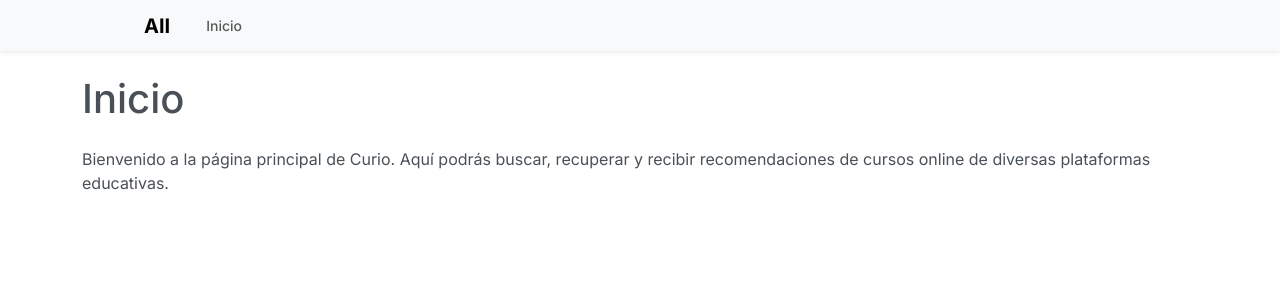
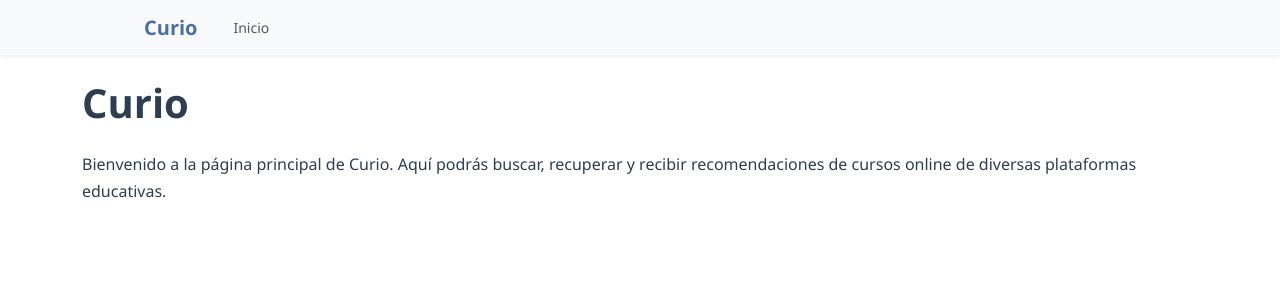
Before and after one commit to mquirosq/proyecto-aii, a Django app: page / in a window 1280 px wide. Shown: the top 300 px of the page. Run offline with Django 5.2, Linux system fonts and the light colour scheme; some libraries are stand-ins or nearby versions.

Commit message:
Imrpoved vidual style

```diff
--- /dev/null
+++ b/courses/static/css/curious.css
@@ -0,0 +1,365 @@
+
+:root {
+    --curious-primary: #4a6fa5;
+    --curious-secondary: #e8833a;
+    --curious-accent: #f4b942;
+    --curious-success: #5cb85c;
+    --curious-info: #17a2b8;
+    --curious-light: #f8f9fa;
+    --curious-dark: #2c3e50;
+    --curious-purple: #9b59b6;
+    --transition-smooth: all 0.3s cubic-bezier(0.4, 0, 0.2, 1);
+}
+
+/* Smooth, professional animations */
+* {
+    transition: var(--transition-smooth);
+}
+
+/* Body refinements */
+body {
+    font-family: 'Segoe UI', Tahoma, Geneva, Verdana, sans-serif;
+    line-height: 1.7;
+    color: var(--curious-dark);
+}
+
+/* Headings with curiosity spark */
+h1, h2, h3, h4, h5, h6 {
+    font-weight: 600;
+    position: relative;
+    display: inline-block;
+}
+
+h1::after, h2::after {
+    content: '';
+    position: absolute;
+    bottom: -5px;
+    left: 0;
+    width: 0;
+    height: 3px;
+    background: linear-gradient(90deg, var(--curious-secondary), var(--curious-accent));
+    transition: width 0.4s ease;
+}
+
+h1:hover::after, h2:hover::after {
+    width: 100%;
+}
+
+/* Interactive cards with hover elevation */
+.card {
+    border: none;
+    border-radius: 12px;
+    box-shadow: 0 2px 8px rgba(0,0,0,0.08);
+    overflow: hidden;
+    transition: transform 0.3s ease, box-shadow 0.3s ease;
+}
+
+.card:hover {
+    transform: translateY(-5px) scale(1.02);
+    box-shadow: 0 12px 24px rgba(74, 111, 165, 0.15);
+}
+
+/* Playful button styles */
+.btn {
+    border-radius: 8px;
+    font-weight: 500;
+    padding: 0.6rem 1.5rem;
+    position: relative;
+    overflow: hidden;
+}
+
+.btn::before {
+    content: '';
+    position: absolute;
+    top: 50%;
+    left: 50%;
+    width: 0;
+    height: 0;
+    border-radius: 50%;
+    background: rgba(255, 255, 255, 0.3);
+    transform: translate(-50%, -50%);
+    transition: width 0.6s, height 0.6s;
+}
+
+.btn:hover::before {
+    width: 300px;
+    height: 300px;
+}
+
+.btn-primary {
+    background: linear-gradient(135deg, var(--curious-primary), #3d5a8c);
+    border: none;
+}
+
+.btn-secondary {
+    background: linear-gradient(135deg, var(--curious-secondary), #d16b1f);
+    border: none;
+}
+
+/* Curiosity badges */
+.badge {
+    border-radius: 6px;
+    padding: 0.4em 0.8em;
+    font-weight: 500;
+    font-size: 0.85em;
+}
+
+/* Interactive links with underline animation */
+a:not(.btn):not(.nav-link) {
+    color: var(--curious-primary);
+    text-decoration: none;
+    position: relative;
+    font-weight: 500;
+}
+
+a:not(.btn):not(.nav-link)::after {
+    content: '';
+    position: absolute;
+    width: 100%;
+    height: 2px;
+    bottom: -2px;
+    left: 0;
+    background: var(--curious-secondary);
+    transform: scaleX(0);
+    transform-origin: left;
+    transition: transform 0.3s ease;
+}
+
+a:not(.btn):not(.nav-link):hover::after {
+    transform: scaleX(1);
+}
+
+/* Playful form inputs */
+.form-control, .form-select {
+    border-radius: 8px;
+    border: 2px solid #e0e0e0;
+    padding: 0.7rem 1rem;
+    transition: border-color 0.3s ease, box-shadow 0.3s ease;
+}
+
+.form-control:focus, .form-select:focus {
+    border-color: var(--curious-primary);
+    box-shadow: 0 0 0 0.2rem rgba(74, 111, 165, 0.15);
+}
+
+/* Alert boxes with personality */
+.alert {
+    border-radius: 10px;
+    border-left: 4px solid;
+    padding: 1rem 1.5rem;
+    animation: slideInDown 0.5s ease;
+}
+
+@keyframes slideInDown {
+    from {
+        opacity: 0;
+        transform: translateY(-20px);
+    }
+    to {
+        opacity: 1;
+        transform: translateY(0);
+    }
+}
+
+.alert-info {
+    border-left-color: var(--curious-info);
+    background: linear-gradient(135deg, rgba(23, 162, 184, 0.1), rgba(23, 162, 184, 0.05));
+}
+
+.alert-success {
+    border-left-color: var(--curious-success);
+    background: linear-gradient(135deg, rgba(92, 184, 92, 0.1), rgba(92, 184, 92, 0.05));
+}
+
+/* Curious decorative elements */
+.curious-dot {
+    display: inline-block;
+    width: 8px;
+    height: 8px;
+    border-radius: 50%;
+    background: var(--curious-accent);
+    margin: 0 5px;
+    animation: pulse 2s infinite;
+}
+
+@keyframes pulse {
+    0%, 100% {
+        transform: scale(1);
+        opacity: 1;
+    }
+    50% {
+        transform: scale(1.3);
+        opacity: 0.7;
+    }
+}
+
+/* Container enhancements */
+.container {
+    position: relative;
+}
+
+/* Highlighted sections */
+.highlight-section {
+    background: linear-gradient(135deg, rgba(244, 185, 66, 0.05), rgba(232, 131, 58, 0.05));
+    border-radius: 12px;
+    padding: 2rem;
+    margin: 2rem 0;
+    border-left: 4px solid var(--curious-accent);
+}
+
+/* Icon enhancement (if using icons) */
+i, .icon {
+    transition: transform 0.3s ease;
+}
+
+i:hover, .icon:hover {
+    transform: rotate(15deg) scale(1.2);
+}
+
+/* Table styling */
+.table {
+    border-radius: 8px;
+    overflow: hidden;
+}
+
+.table thead {
+    background: linear-gradient(135deg, var(--curious-primary), #3d5a8c);
+    color: white;
+}
+
+.table tbody tr {
+    transition: background-color 0.2s ease;
+}
+
+.table tbody tr:hover {
+    background-color: rgba(74, 111, 165, 0.05);
+}
+
+/* Loading spinner with curiosity */
+.spinner-curious {
+    width: 40px;
+    height: 40px;
+    border: 4px solid rgba(74, 111, 165, 0.2);
+    border-top-color: var(--curious-primary);
+    border-radius: 50%;
+    animation: spin 1s linear infinite;
+}
+
+@keyframes spin {
+    to { transform: rotate(360deg); }
+}
+
+/* Footer enhancement */
+footer {
+    background: linear-gradient(135deg, var(--curious-dark), #1a252f);
+    color: white;
+    padding: 2rem 0;
+    margin-top: 3rem;
+}
+
+/* Breadcrumb curiosity */
+.breadcrumb {
+    background: transparent;
+    padding: 1rem 0;
+}
+
+.breadcrumb-item.active {
+    color: var(--curious-secondary);
+    font-weight: 600;
+}
+
+/* Tooltip enhancement */
+.tooltip {
+    font-size: 0.9rem;
+}
+
+/* Image hover effects */
+img {
+    transition: transform 0.3s ease, filter 0.3s ease;
+}
+
+img:hover {
+    transform: scale(1.05);
+    filter: brightness(1.05);
+}
+
+/* Progress bars with gradient */
+.progress {
+    height: 10px;
+    border-radius: 10px;
+    background: rgba(0, 0, 0, 0.05);
+}
+
+.progress-bar {
+    background: linear-gradient(90deg, var(--curious-primary), var(--curious-purple));
+    border-radius: 10px;
+}
+
+/* Modal enhancements */
+.modal-content {
+    border-radius: 15px;
+    border: none;
+    box-shadow: 0 10px 40px rgba(0, 0, 0, 0.2);
+}
+
+.modal-header {
+    background: linear-gradient(135deg, var(--curious-primary), #3d5a8c);
+    color: white;
+    border-radius: 15px 15px 0 0;
+}
+
+/* List group curiosity */
+.list-group-item {
+    border-left: 3px solid transparent;
+    transition: border-color 0.3s ease, padding-left 0.3s ease;
+}
+
+.list-group-item:hover {
+    border-left-color: var(--curious-secondary);
+    padding-left: 1.5rem;
+    background-color: rgba(74, 111, 165, 0.03);
+}
+
+/* Responsive refinements */
+@media (max-width: 768px) {
+    h1::after, h2::after {
+        height: 2px;
+    }
+
+    .card:hover {
+        transform: translateY(-3px);
+    }
+}
+
+/* Accessibility improvements */
+*:focus {
+    outline: 2px solid var(--curious-accent);
+    outline-offset: 2px;
+}
+
+button:focus, a:focus {
+    outline-color: var(--curious-secondary);
+}
+
+/* Scroll behavior */
+html {
+    scroll-behavior: smooth;
+}
+
+/* Custom scrollbar (for webkit browsers) */
+::-webkit-scrollbar {
+    width: 10px;
+}
+
+::-webkit-scrollbar-track {
+    background: var(--curious-light);
+}
+
+::-webkit-scrollbar-thumb {
+    background: linear-gradient(180deg, var(--curious-primary), var(--curious-purple));
+    border-radius: 5px;
+}
+
+::-webkit-scrollbar-thumb:hover {
+    background: linear-gradient(180deg, #3d5a8c, #8e44ad);
+}
--- a/courses/templates/base.html
+++ b/courses/templates/base.html
@@ -11,6 +11,9 @@
 
     <!-- Navbar style -->
     <link rel="stylesheet" href="{% static 'css/navbar.css' %}">
+
+    <!-- Curio style -->
+    <link rel="stylesheet" href="{% static 'css/curious.css' %}">
 
     {% block override_style %}{% endblock %}
 
--- a/courses/templates/includes/navbar.html
+++ b/courses/templates/includes/navbar.html
@@ -2,7 +2,7 @@
 <nav class="navbar navbar-expand-lg navbar-light bg-light shadow-sm">
   <div class="container-md" style="width: 80vw; max-width: 80vw;">
     <a class="navbar-brand d-flex align-items-center" href="{% url 'home' %}">
-      <strong class="ms-1">AII</strong>
+      <strong class="ms-1">Curio</strong>
     </a>
 
     <!-- Three bars for menu in smaller screens -->
--- a/courses/templates/main/home.html
+++ b/courses/templates/main/home.html
@@ -8,7 +8,7 @@
 {% block content %}
 <main class="container py-4">
 
-    <h1 class="mb-4">Inicio</h1>
+    <h1 class="mb-4">Curio</h1>
     <p>Bienvenido a la página principal de Curio. Aquí podrás buscar, recuperar y recibir recomendaciones de cursos online de diversas plataformas educativas.</p>
 
 </main>
```
